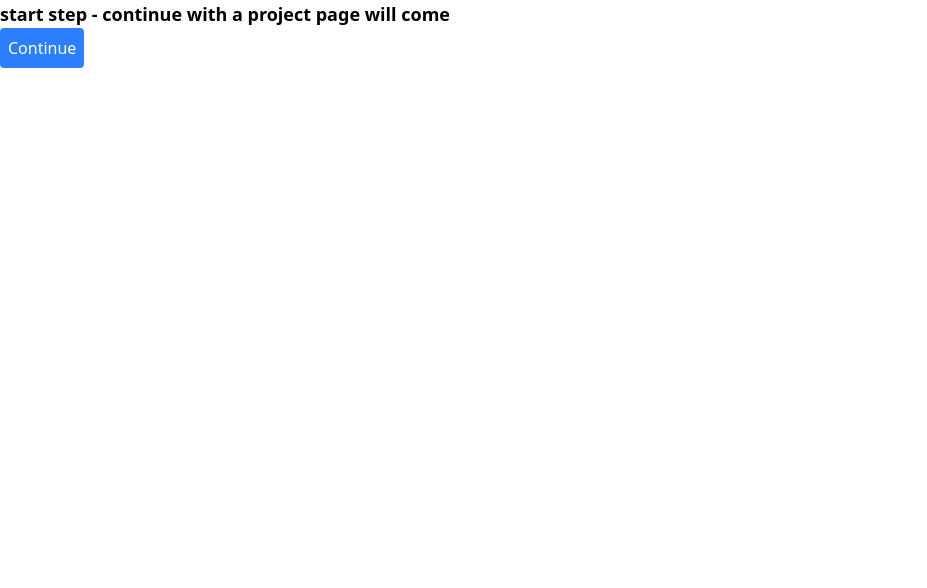
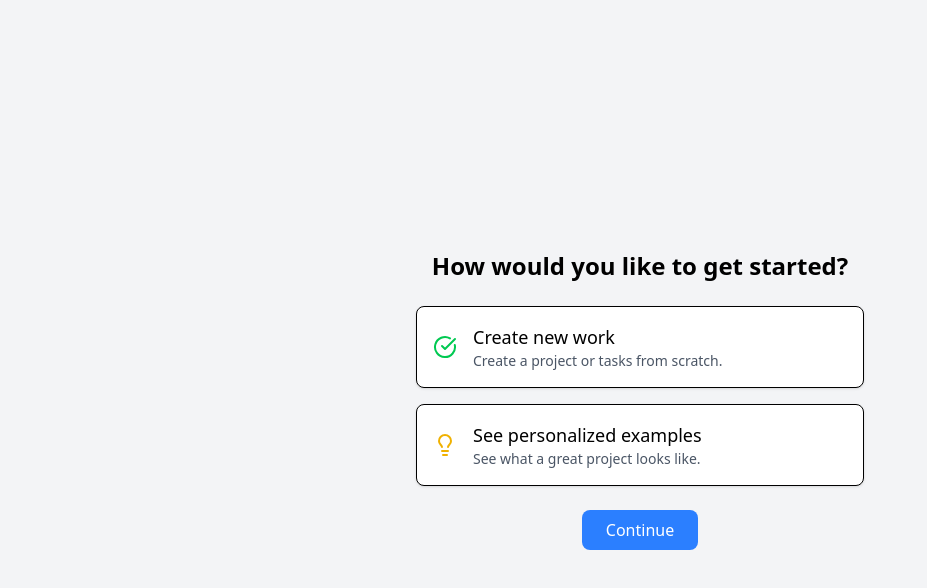
Before and after one commit to akashKumar06/remote-collabration, a React (Vite) app in the folder frontend/: page /account_setup in a window 1280 px wide. Shown: the top 588 px of the page, without its empty margins (0-927 px from the left). Built offline with nearby package versions, Linux system fonts and the light colour scheme.

Commit message:
getstarted

```diff
--- a/frontend/features/AccountSetup.jsx
+++ b/frontend/features/AccountSetup.jsx
@@ -1,23 +1,14 @@
 import { useNavigate } from "react-router";
 import { useAccountSetup } from "./AccountSetupContext";
+import Step1 from "./Step1";
 
 function AccountSetup() {
-  const { step, setStep } = useAccountSetup();
+  const { step,setStep } = useAccountSetup();
   const navigate = useNavigate();
   switch (step) {
     case 1:
       return (
-        <div>
-          <h1 className="text-lg font-bold">
-            start step - continue with a project page will come
-          </h1>
-          <button
-            className="cursor-pointer bg-blue-500 rounded text-white p-2"
-            onClick={() => setStep((step) => step + 1)}
-          >
-            Continue
-          </button>
-        </div>
+        <Step1 />
       );
     case 2:
       return (
--- a/frontend/features/AccountSetupContext.jsx
+++ b/frontend/features/AccountSetupContext.jsx
@@ -14,6 +14,7 @@ export function AccountSetupProvider({ children }) {
 
 export function useAccountSetup() {
   const context = useContext(AccountSetupContext);
+  console.log(context);
   if (!context) console.log("Account setup is used outside provider");
   return context;
 }
--- /dev/null
+++ b/frontend/features/Step1.jsx
@@ -0,0 +1,65 @@
+import React, { useState } from "react";
+import { motion } from "framer-motion";
+import { CheckCircle, Lightbulb } from "lucide-react";
+import { useAccountSetup } from "./AccountSetupContext";
+
+const GetStarted = () => {
+  const { step, setStep } = useAccountSetup();
+  const [selectedOption, setSelectedOption] = useState(null);
+  const options = [
+    {
+      id: 1,
+      icon: <CheckCircle className="text-green-500" />,
+      title: "Create new work",
+      description: "Create a project or tasks from scratch.",
+    },
+    {
+      id: 2,
+      icon: <Lightbulb className="text-yellow-500" />,
+      title: "See personalized examples",
+      description: "See what a great project looks like.",
+    },
+  ];
+
+  return (
+    <div className="flex flex-col items-center justify-center min-h-screen bg-gray-100 p-6">
+      <h1 className="text-2xl font-semibold mb-6">
+        How would you like to get started?
+      </h1>
+      <div className="w-full max-w-md space-y-4">
+        {options.map((option) => (
+          <motion.div
+            key={option.id}
+            whileHover={{ scale: 1.05 }}
+            whileTap={{ scale: 0.95 }}
+            onClick={() => setSelectedOption(option.id)}
+            className={`cursor-pointer flex items-center p-4 border rounded-lg shadow-sm transition-all ${
+              selectedOption === option.id
+                ? "border-blue-500 bg-blue-50"
+                : "bg-white"
+            }`}
+          >
+            <div className="mr-4">{option.icon}</div>
+            <div>
+              <h3 className="text-lg font-medium">{option.title}</h3>
+              <p className="text-sm text-gray-600">{option.description}</p>
+            </div>
+          </motion.div>
+        ))}
+      </div>
+      <button
+        className={`mt-6 px-6 py-2 text-white font-medium rounded-lg ${
+          step
+            ? "bg-blue-500 hover:bg-blue-600"
+            : "bg-gray-300 cursor-not-allowed"
+        }`}
+        disabled={!step}
+        onClick={() => setStep((step) => step + 1)}
+      >
+        Continue
+      </button>
+    </div>
+  );
+};
+
+export default GetStarted;
--- a/frontend/pages/DashboardPage.jsx
+++ b/frontend/pages/DashboardPage.jsx
@@ -1,5 +1,5 @@
 import { Card } from "../components/Card";
-import {CardContent} from "../components/CardContent";
+// import {CardContent} from "../components/CardContent";
 import { Button } from "../components/Button";
 import { Input } from "../components/Input";
 import { Bell, User, Settings, Search } from "lucide-react";
```
Also changed, not shown: frontend/features/Step2.jsx (added).
